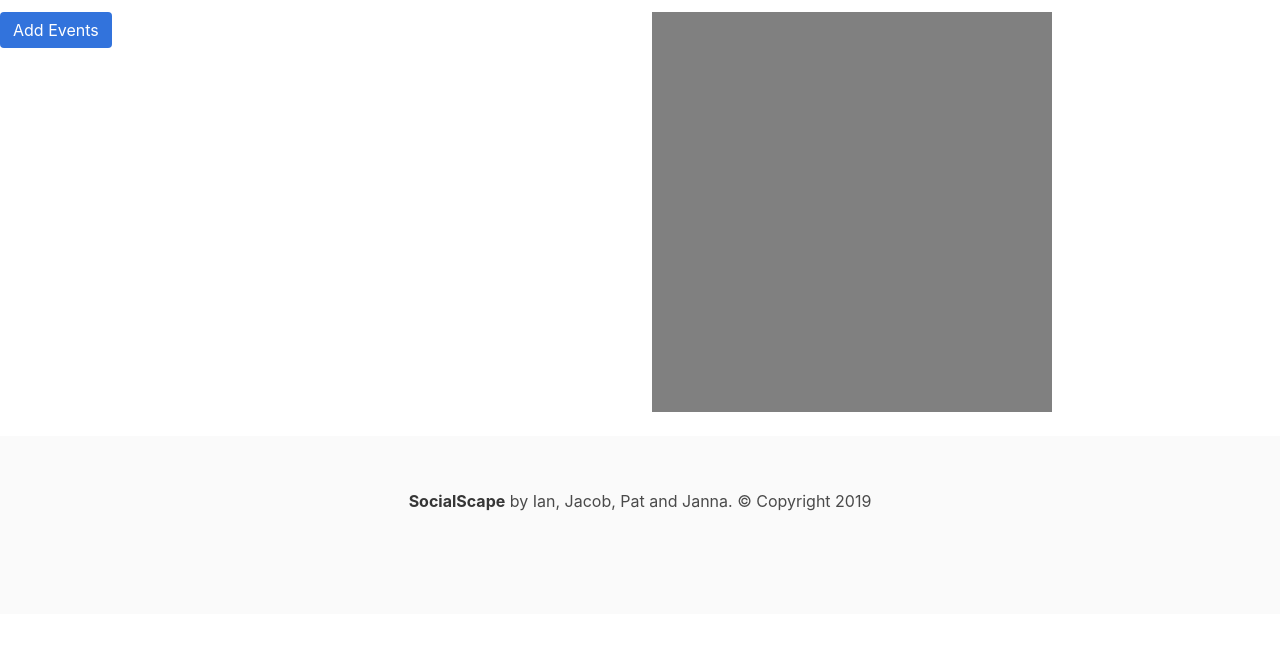
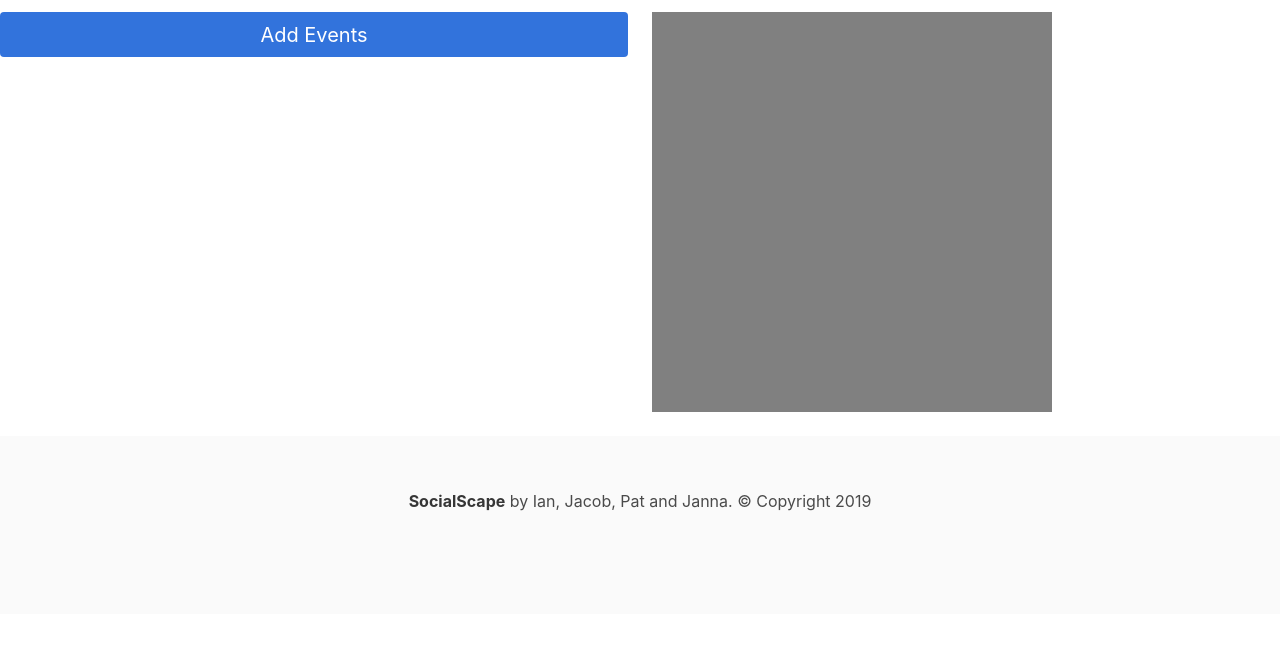
Before and after one commit to hughesrva/socialscape, a plain HTML site: page home.html in a window 1280 px wide. Shown: the part 132-800 px from the top of the page. Drawn offline with nearby package versions, Linux system fonts and the light colour scheme; some packages are replaced by stand-ins of ours.

Commit message:
resized event button

```diff
--- a/home.html
+++ b/home.html
@@ -52,7 +52,7 @@
     <div class="column"></div>
             <div class="columns has-same-height is-centered">
                 <div class="column is-half">
-                    <a class="button is-link" id="runButton">Add Events</a>
+                    <a class="button is-link is-medium is-fullwidth" id="runButton">Add Events</a>
                     <div class="container" id="resultsContainer">
                     </div>
                  </div>
```
